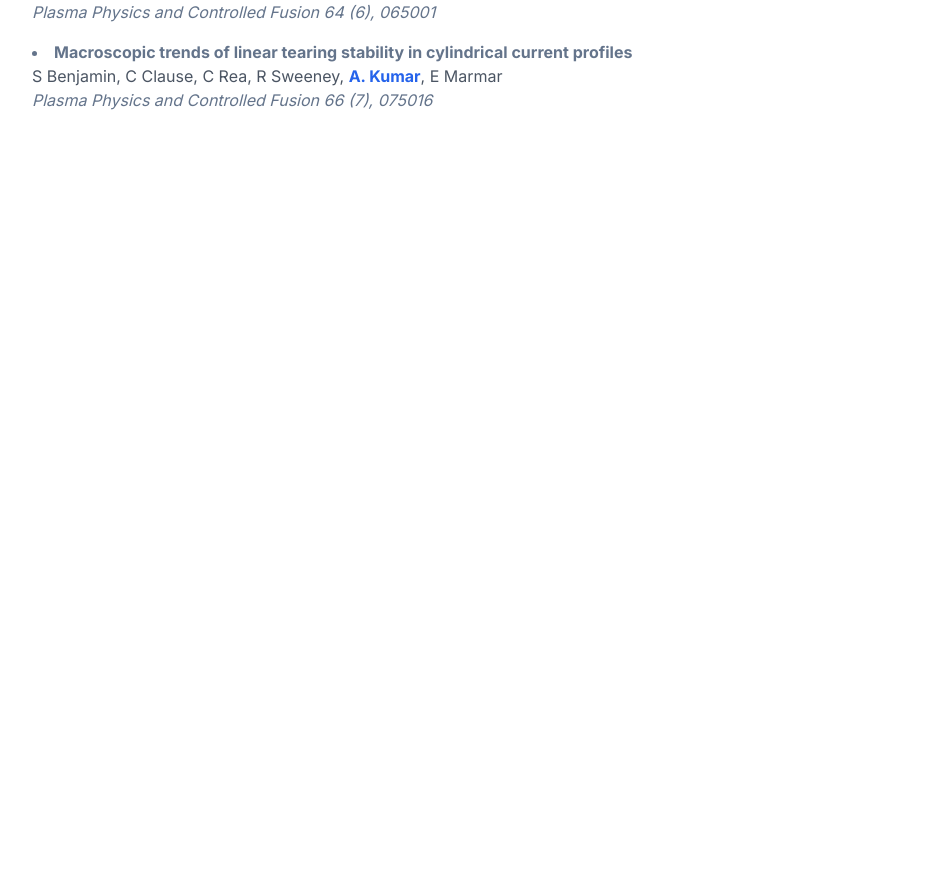
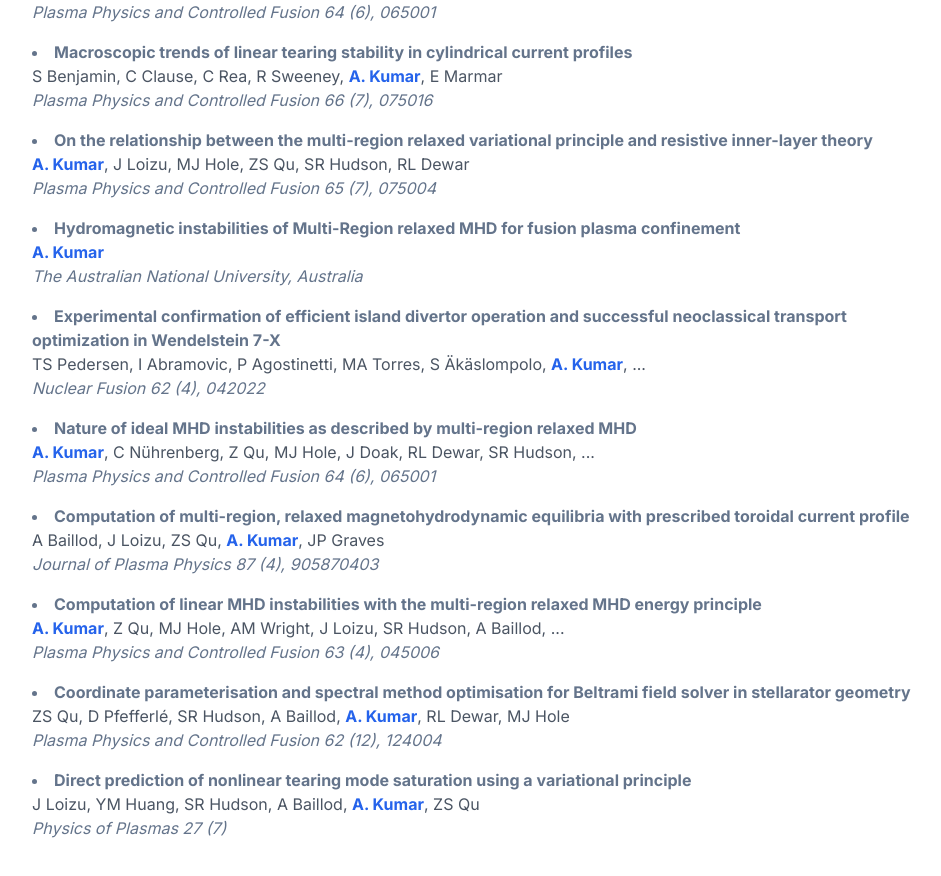
Before and after one commit to arunav2123/scholarly-digital-space, a React (Vite) app: page /scholarly-digital-space/publications in a window 1280 px wide. Shown: the part 844-1720 px from the top of the page, without its empty margins (160-1101 px from the left). Before the commit the page ends 1036 px from the top, so only its background shows below. Built offline with nearby package versions, Linux system fonts and the light colour scheme.

Commit message:
Update Publications.tsx

```diff
--- a/src/pages/Publications.tsx
+++ b/src/pages/Publications.tsx
@@ -80,6 +80,70 @@ const Publications = () => {
                 <br />
                 <span className="italic">Plasma Physics and Controlled Fusion 66 (7), 075016</span>
               </li>
+
+              <li className="mb-4">
+                <strong>On the relationship between the multi-region relaxed variational principle and resistive inner-layer theory</strong>
+                <br />
+                <span className="text-gray-600"><strong className="text-blue-600">A. Kumar</strong>, J Loizu, MJ Hole, ZS Qu, SR Hudson, RL Dewar</span>
+                <br />
+                <span className="italic">Plasma Physics and Controlled Fusion 65 (7), 075004</span>
+              </li>
+
+              <li className="mb-4">
+                <strong>Hydromagnetic instabilities of Multi-Region relaxed MHD for fusion plasma confinement</strong>
+                <br />
+                <span className="text-gray-600"><strong className="text-blue-600">A. Kumar</strong></span>
+                <br />
+                <span className="italic">The Australian National University, Australia</span>
+              </li>
+
+              <li className="mb-4">
+                <strong>Experimental confirmation of efficient island divertor operation and successful neoclassical transport optimization in Wendelstein 7-X</strong>
+                <br />
+                <span className="text-gray-600">TS Pedersen, I Abramovic, P Agostinetti, MA Torres, S Äkäslompolo, <strong className="text-blue-600">A. Kumar</strong>, ...</span>
+                <br />
+                <span className="italic">Nuclear Fusion 62 (4), 042022</span>
+              </li>
+
+              <li className="mb-4">
+                <strong>Nature of ideal MHD instabilities as described by multi-region relaxed MHD</strong>
+                <br />
+                <span className="text-gray-600"><strong className="text-blue-600">A. Kumar</strong>, C Nührenberg, Z Qu, MJ Hole, J Doak, RL Dewar, SR Hudson, ...</span>
+                <br />
+                <span className="italic">Plasma Physics and Controlled Fusion 64 (6), 065001</span>
+              </li>
+
+              <li className="mb-4">
+                <strong>Computation of multi-region, relaxed magnetohydrodynamic equilibria with prescribed toroidal current profile</strong>
+                <br />
+                <span className="text-gray-600">A Baillod, J Loizu, ZS Qu, <strong className="text-blue-600">A. Kumar</strong>, JP Graves</span>
+                <br />
+                <span className="italic">Journal of Plasma Physics 87 (4), 905870403</span>
+              </li>
+
+              <li className="mb-4">
+                <strong>Computation of linear MHD instabilities with the multi-region relaxed MHD energy principle</strong>
+                <br />
+                <span className="text-gray-600"><strong className="text-blue-600">A. Kumar</strong>, Z Qu, MJ Hole, AM Wright, J Loizu, SR Hudson, A Baillod, ...</span>
+                <br />
+                <span className="italic">Plasma Physics and Controlled Fusion 63 (4), 045006</span>
+              </li>
+
+              <li className="mb-4">
+                <strong>Coordinate parameterisation and spectral method optimisation for Beltrami field solver in stellarator geometry</strong>
+                <br />
+                <span className="text-gray-600">ZS Qu, D Pfefferlé, SR Hudson, A Baillod, <strong className="text-blue-600">A. Kumar</strong>, RL Dewar, MJ Hole</span>
+                <br />
+                <span className="italic">Plasma Physics and Controlled Fusion 62 (12), 124004</span>
+              </li>
+
+              <li className="mb-4">
+                <strong>Direct prediction of nonlinear tearing mode saturation using a variational principle</strong>
+                <br />
+                <span className="text-gray-600">J Loizu, YM Huang, SR Hudson, A Baillod, <strong className="text-blue-600">A. Kumar</strong>, ZS Qu</span>
+                <br />
+                <span className="italic">Physics of Plasmas 27 (7)</span>
+              </li>
             </ul>
           </div>
         </div>
```
